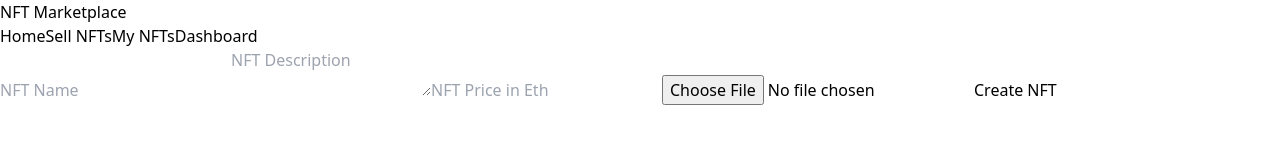
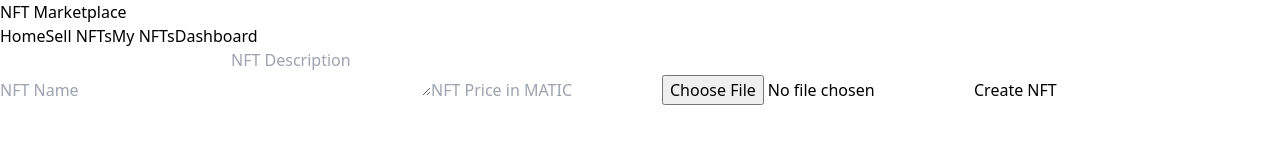
Before and after one commit to konjoinfinity/polynftmkt, a Next.js app: page /create-item in a window 1280 px wide. Shown: the top 168 px of the page. Built offline with nearby package versions, Linux system fonts and the light colour scheme; what ipfs-http-client would draw is missing.

Commit message:
updated to MATIC pricing

```diff
--- a/pages/create-item.js
+++ b/pages/create-item.js
@@ -110,7 +110,7 @@
         />
 
         <input
-          placeholder="NFT Price in Eth"
+          placeholder="NFT Price in MATIC"
           className="mt-2 border rounded p-4"
           onChange={e => updateFormInput({ ...formInput, price: e.target.value })}
         />
--- a/pages/creator-dashboard.js
+++ b/pages/creator-dashboard.js
@@ -85,7 +85,7 @@
                     <div key={i} className="border shadow rounded-xl overflow-hidden">
                       <img src={nft.image} className="rounded" />
                       <div className="p-4 bg-black">
-                        <p className="text-2xl font-bold text-white">Price - {nft.price} Eth</p>
+                        <p className="text-2xl font-bold text-white">Price - {nft.price} MATIC</p>
                       </div>
                     </div>
                   ))
--- a/pages/my-assets.js
+++ b/pages/my-assets.js
@@ -66,7 +66,7 @@
               <div key={i} className="border shadow rounded-xl overflow-hidden">
                 <img src={nft.image} className="rounded" />
                 <div className="p-4 bg-black">
-                  <p className="text-2xl font-bold text-white">Price - {nft.price} Eth</p>
+                  <p className="text-2xl font-bold text-white">Price - {nft.price} MATIC</p>
                 </div>
               </div>
             ))
```
